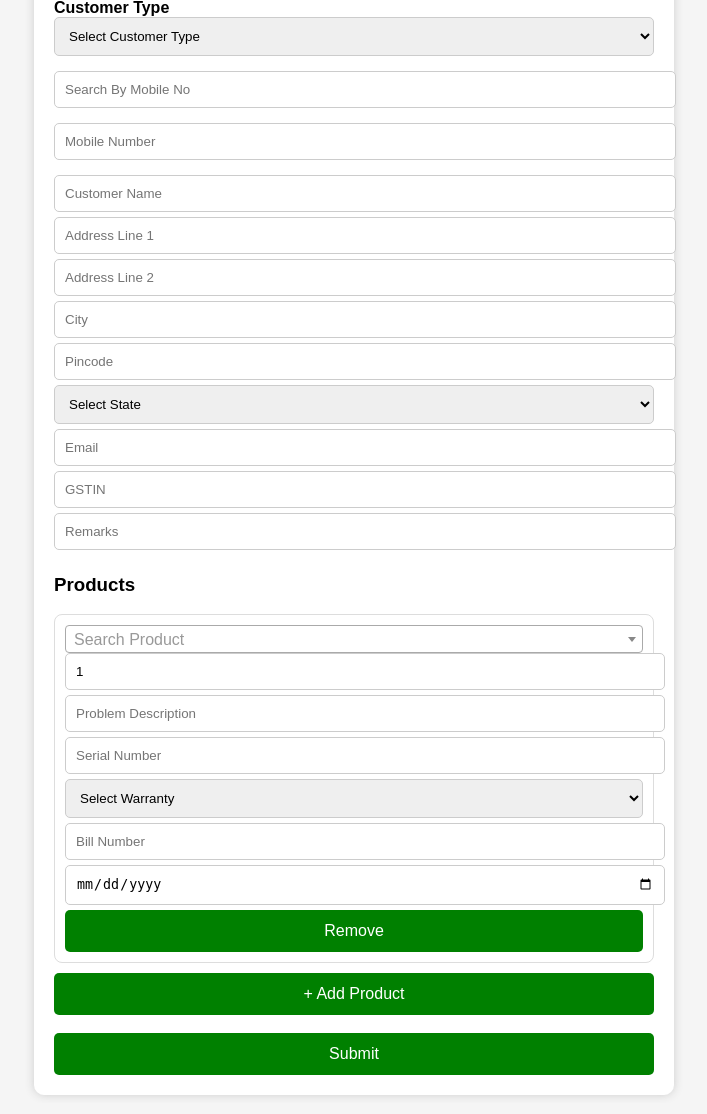
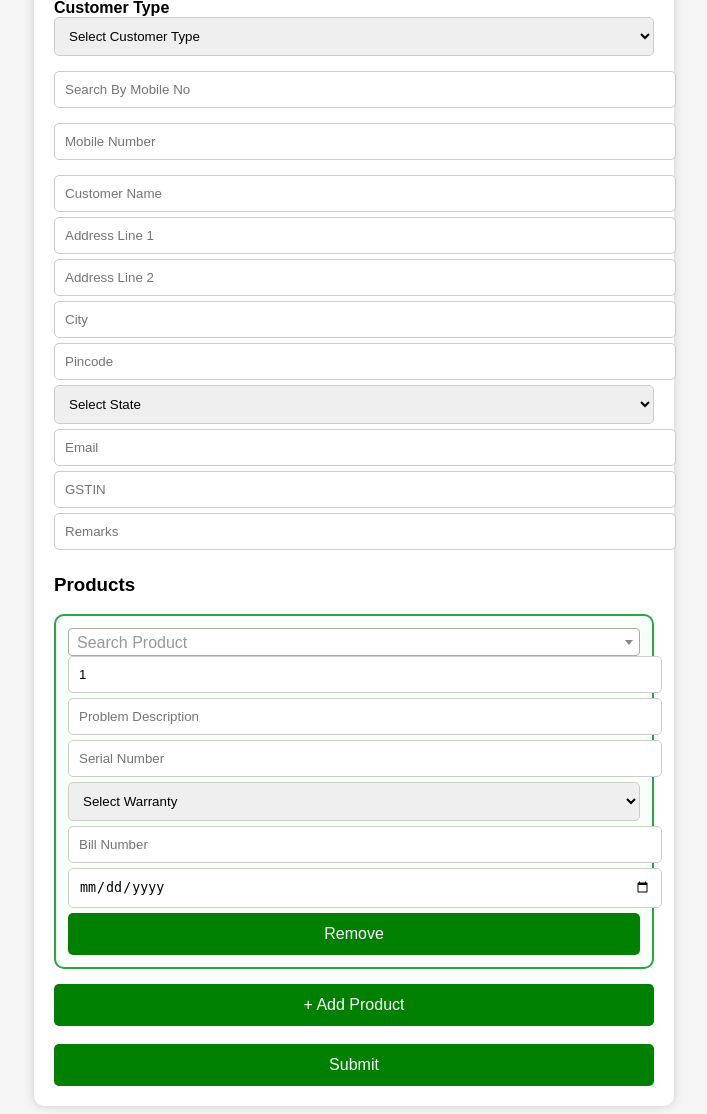
Before and after one commit to sudhakar96536-droid/service-center-app, a Flask app: page / in a window 1280 px wide. Shown: the part 177-1291 px from the top of the page, without its empty margins (286-993 px from the left). Run offline with Flask 3, Linux system fonts and the light colour scheme; some libraries are stand-ins or nearby versions.

Commit message:
Update form.html

```diff
--- a/templates/form.html
+++ b/templates/form.html
@@ -47,10 +47,11 @@
         h2 { text-align: center; }
 
         .product-box {
-            border: 1px solid #ddd;
-            padding: 10px;
-            margin-bottom: 10px;
-            border-radius: 8px;
+            border: 2px solid #28a745; /* ✅ GREEN BORDER */
+            padding: 12px;
+            margin-bottom: 15px;
+            border-radius: 10px;
+            background: #f9fff9; /* light green background (optional) */
         }
     </style>
 </head>
```
